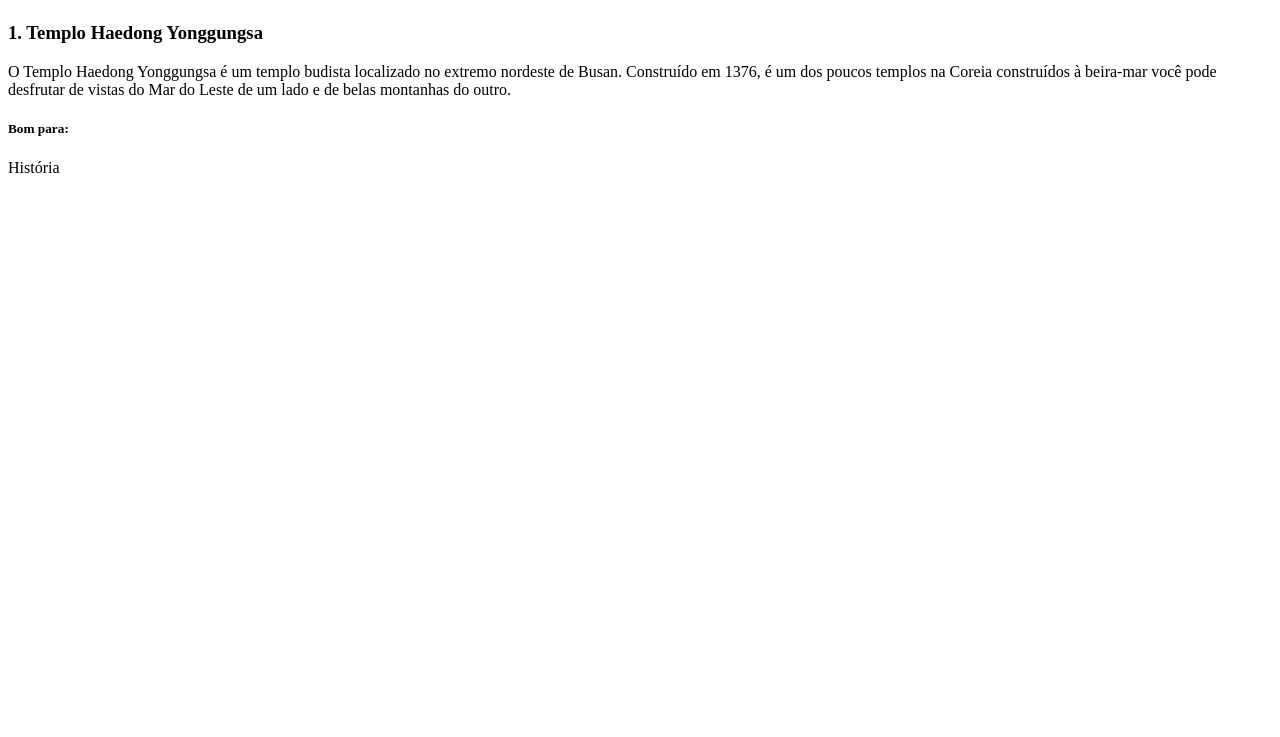
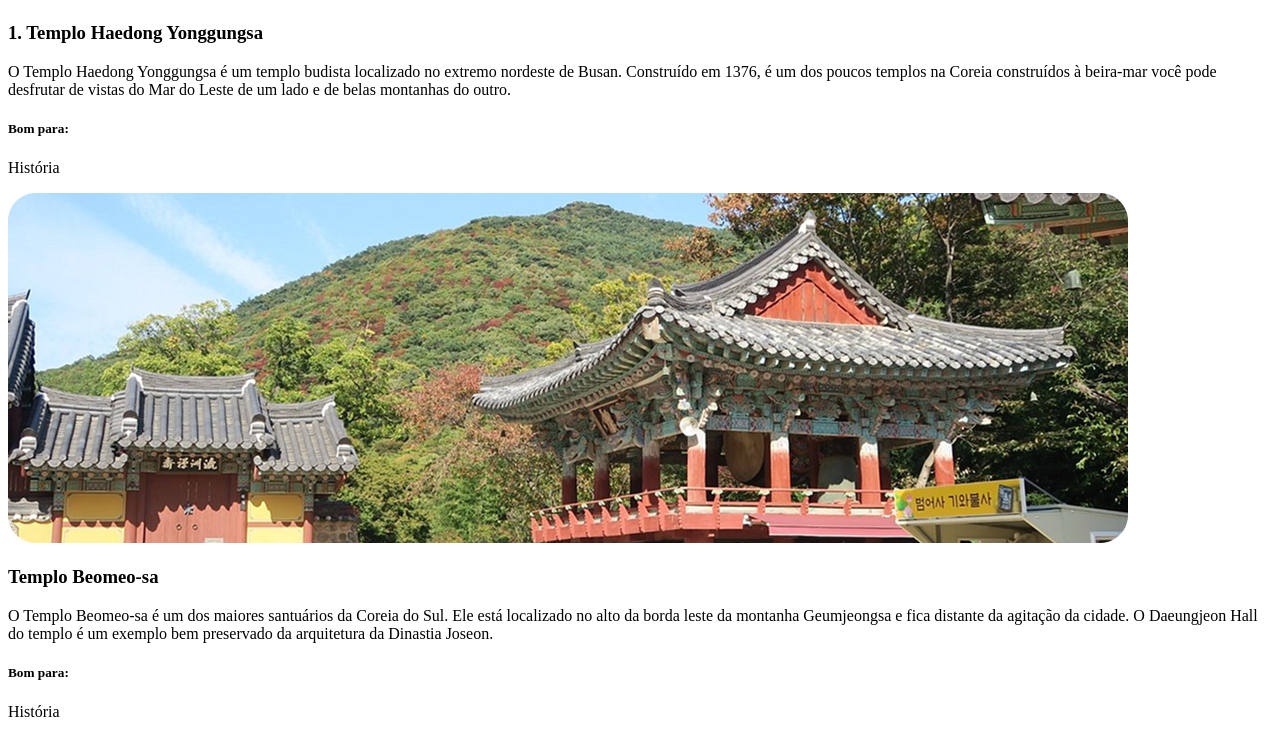
Before and after one commit to AlessandrooGomess/LandingPage-Turismo, a plain HTML site: page index.html in a window 1280 px wide. Shown: the part 1003-1740 px from the top of the page. Before the commit the page ends 1196 px from the top, so only its background shows below. Drawn offline with Linux system fonts and the light colour scheme.

Commit message:
Adicionado Nova Imagem//Section

```diff
--- a/index.html
+++ b/index.html
@@ -34,8 +34,18 @@
                 <p>O Templo Haedong Yonggungsa é um templo budista localizado no extremo nordeste de Busan. Construído
                     em 1376, é um dos poucos templos na Coreia construídos à beira-mar você pode desfrutar de vistas
                     do Mar do Leste de um lado e de belas montanhas do outro.</p>
-                    <h5>Bom para:</h5>
-                    <p class="paragraph-blue">História</p>
+                <h5>Bom para:</h5>
+                <p class="paragraph-blue">História</p>
+            </section>
+
+            <section id="Beomeo-sa">
+                <img src="img/image 3.png" alt="Imagem do Templo Beomeo-sa">
+                <h3>Templo Beomeo-sa</h3>
+                <p>O Templo Beomeo-sa é um dos maiores santuários da Coreia do Sul. Ele está localizado no alto da borda
+                    leste da montanha Geumjeongsa e fica distante da agitação da cidade. O Daeungjeon Hall do templo é
+                    um exemplo bem preservado da arquitetura da Dinastia Joseon.</p>
+                <h5>Bom para:</h5>
+                <p class="paragraph-blue">História</p>
             </section>
         </main>
     </div>
```
Also changed, not shown: img/image 3.png (added).
